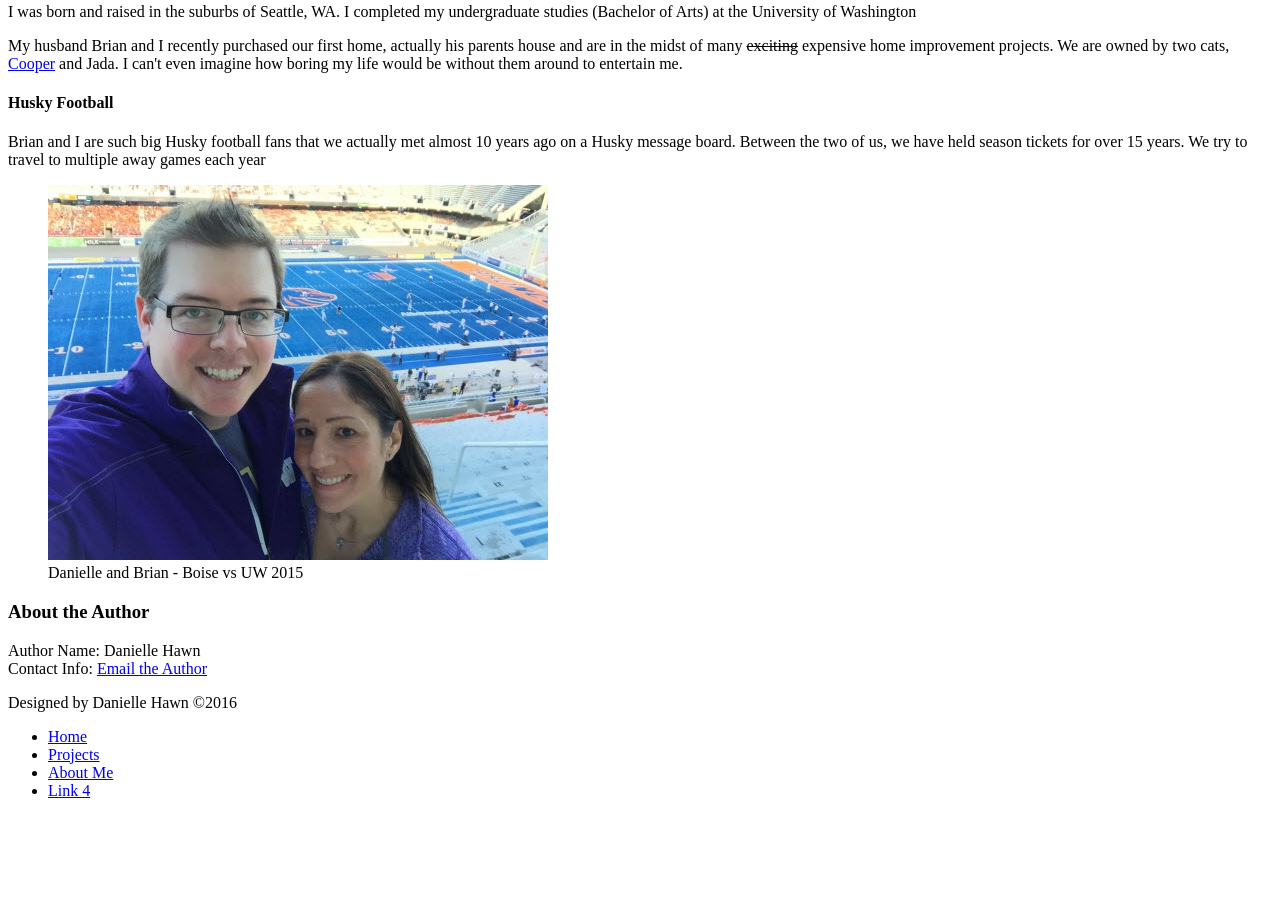
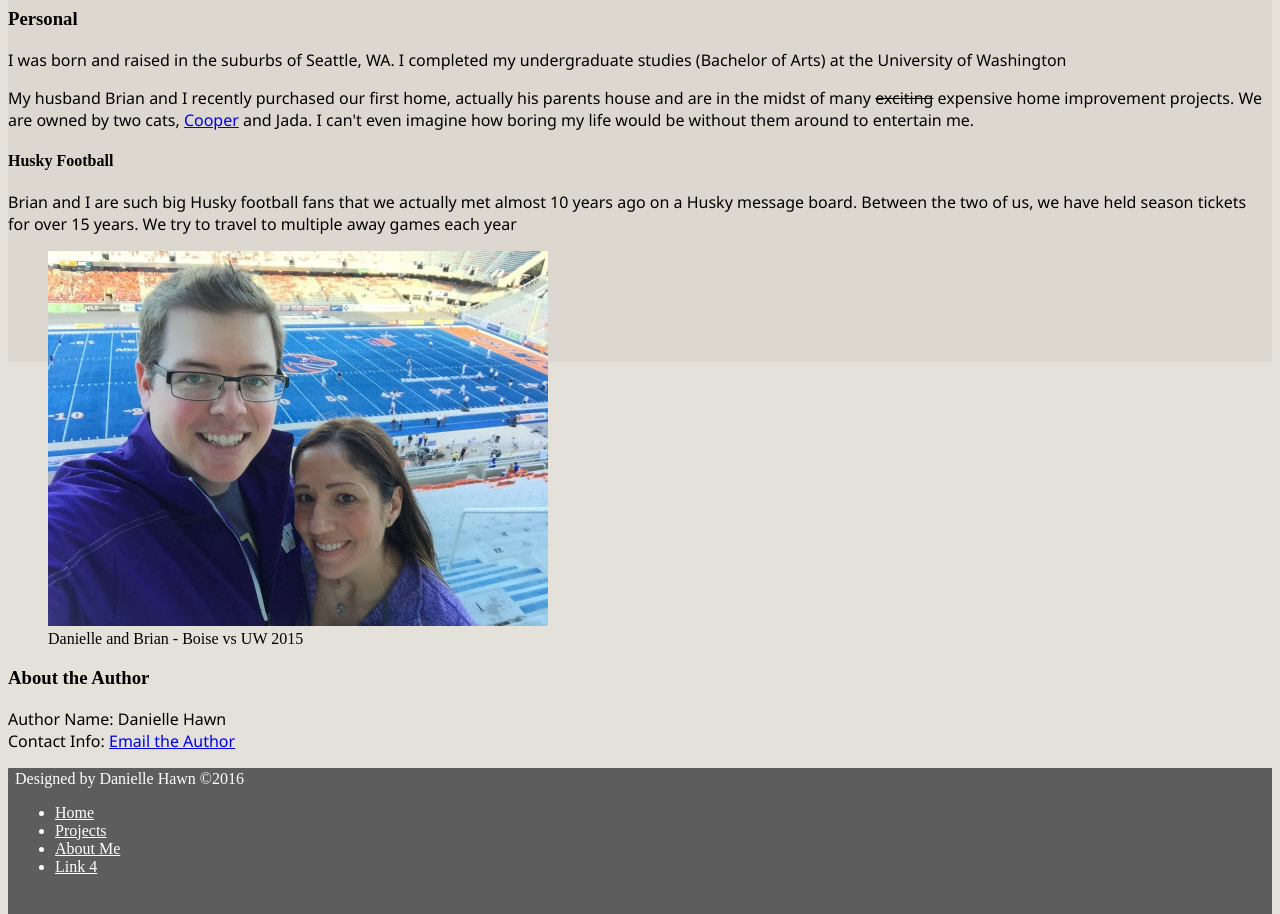
Before and after one commit to daniellehawn/portfolio-old, a plain HTML site: page about-me.html in a window 1280 px wide. Shown: the part 459-1373 px from the top of the page. Before the commit the page ends 1275 px from the top, so only its background shows below. Drawn offline with Linux system fonts and the light colour scheme.

Commit message:
Add and link pages to initial CSS file

```diff
--- a/about-me.html
+++ b/about-me.html
@@ -2,6 +2,7 @@
 <html lang="en">
   <head>
     <meta charset="utf-8">
+    <link rel="stylesheet" type="text/css" href="styles/first-stylesheet.css">
     <title>Danielle Hawn About Me</title>
   </head>
   <body>
@@ -10,7 +11,7 @@
     <header>
       <nav>
         <ul>
-          <li><a href="../portfolio/index.html"><img src="">Home</a></li>
+          <li><a href="../portfolio/index.html">Home</a></li>
           <li><a href="../portfolio/projects.html">Projects</a></li>
           <li><a href="../portfolio/about-me.html">About Me</a></li>
           <li><a href="#">Link 4</a></li>
@@ -52,7 +53,7 @@
       <h3>About the Author</h3>
       <p>Author Name: Danielle Hawn
       <br>
-      Contact Info: <a href="mailto:danielledhawn@gmail.com?Subject=About This Page">Email the Author</a>
+      Contact Info: <a href="mailto:danielledhawn@gmail.com?Subject=About%20This%20Page">Email the Author</a>
       </p>
     </aside>
 
@@ -60,7 +61,7 @@
       Designed by Danielle Hawn &copy;2016
       <nav>
         <ul>
-          <li><a href="../portfolio/index.html"><img src="">Home</a></li>
+          <li><a href="../portfolio/index.html">Home</a></li>
           <li><a href="../portfolio/projects.html">Projects</a></li>
           <li><a href="../portfolio/about-me.html">About Me</a></li>
           <li><a href="#">Link 4</a></li>
--- /dev/null
+++ b/styles/first-stylesheet.css
@@ -0,0 +1,37 @@
+<style>
+* {
+  margin:0;
+  }
+
+  p {
+  font-family: Segoe UI, Arial, sans-serif;
+  color: black
+  }
+
+  html, body {
+  background: rgba(217, 213, 204, 0.7);
+  height: 100%;
+  }
+
+  footer {
+    border: 2px solid #5d5d5d;
+    background: #5d5d5d;
+    color: white;
+    padding-left: 5px;
+    height: 142px;
+    display: block;
+  }
+
+  footer a {
+  color: white;
+  }
+
+  footer a:hover {
+  color: aqua;
+  }
+
+  footer a:visited {
+  color: goldenrod;
+  }
+
+</style>
```
Also changed, not shown: index.html (+4 -3 lines), projects.html (+4 -3 lines).
